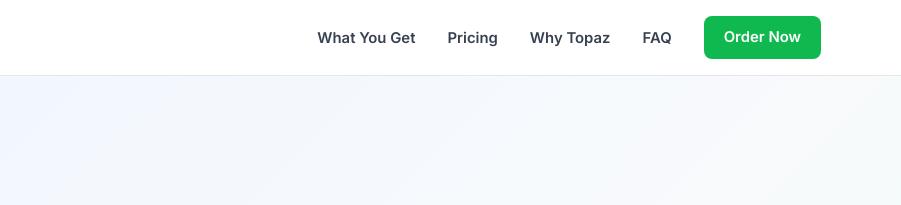
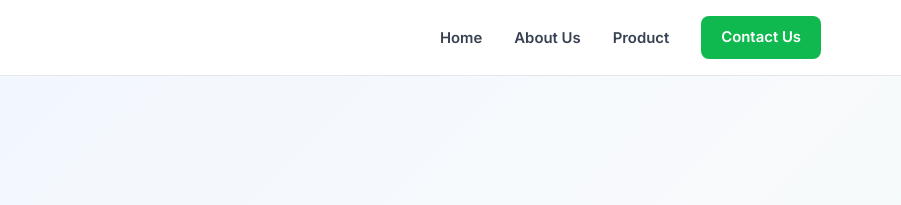
Before and after one commit to Ngatia259-dev/topaz-landingPage, a plain HTML site: page index.html in a window 1280 px wide. Shown: the top 205 px of the page, 379-1280 px from the left. Drawn offline with Linux system fonts and the light colour scheme.

Commit message:
modified nav bar

```diff
--- a/index.html
+++ b/index.html
@@ -32,17 +32,16 @@
   <!-- ===== NAVIGATION ===== -->
   <header class="navbar">
     <div class="container nav-inner">
-      <a href="#" class="logo" aria-label="Topaz POS Home">
+      <a href="#home" class="logo" aria-label="Topaz POS Home">
         <img src="images/icon.png" alt="Topaz Logo" class="logo-img" style="height: 36px; width: auto;" />
         <span class="logo-text">Topaz <span class="logo-pos">POS</span></span>
       </a>
       <nav aria-label="Main navigation">
         <ul class="nav-links">
-          <li><a href="#what-you-get">What You Get</a></li>
-          <li><a href="#pricing">Pricing</a></li>
-          <li><a href="#why-topaz">Why Topaz</a></li>
-          <li><a href="#faq">FAQ</a></li>
-          <li><a href="#contact" class="btn btn-nav">Order Now</a></li>
+          <li><a href="#home">Home</a></li>
+          <li><a href="#why-topaz">About Us</a></li>
+          <li><a href="#what-you-get">Product</a></li>
+          <li><a href="#contact" class="btn btn-nav">Contact Us</a></li>
         </ul>
       </nav>
       <button class="hamburger" aria-label="Open menu" aria-expanded="false" id="hamburger">
@@ -52,11 +51,10 @@
     <!-- Mobile drawer -->
     <nav class="mobile-nav" id="mobile-nav" aria-label="Mobile navigation">
       <ul>
-        <li><a href="#what-you-get" class="mobile-link">What You Get</a></li>
-        <li><a href="#pricing" class="mobile-link">Pricing</a></li>
-        <li><a href="#why-topaz" class="mobile-link">Why Topaz</a></li>
-        <li><a href="#faq" class="mobile-link">FAQ</a></li>
-        <li><a href="#contact" class="mobile-link btn btn-green-full">Order Now</a></li>
+        <li><a href="#home" class="mobile-link">Home</a></li>
+        <li><a href="#why-topaz" class="mobile-link">About Us</a></li>
+        <li><a href="#what-you-get" class="mobile-link">Services/Product</a></li>
+        <li><a href="#contact" class="mobile-link btn btn-green-full">Contact Us</a></li>
       </ul>
     </nav>
   </header>
@@ -487,7 +485,7 @@
 
       <div class="footer-brand">
         <a href="#home" class="logo logo-white" aria-label="Topaz POS Home">
-          <img src="icon.png" alt="Topaz Logo" class="logo-img" style="height: 36px; width: auto;" />
+          <img src="images/icon.png" alt="Topaz Logo" class="logo-img" style="height: 36px; width: auto;" />
           <span class="logo-text">Topaz <span class="logo-pos">POS</span></span>
         </a>
         <p class="footer-tagline">Smart Business. Zero Stress.</p>
@@ -497,10 +495,10 @@
       <div class="footer-links">
         <h4 class="footer-heading">Quick Links</h4>
         <ul>
-          <li><a href="#what-you-get">What You Get</a></li>
-          <li><a href="#pricing">How It Works</a></li>
-          <li><a href="#why-topaz">Why Topaz</a></li>
-          <li><a href="#faq">FAQ</a></li>
+          <li><a href="#home">Home</a></li>
+          <li><a href="#why-topaz">About Us</a></li>
+          <li><a href="#what-you-get">Services/Product</a></li>
+          <li><a href="#contact">Contact Us</a></li>
         </ul>
       </div>
 
```
